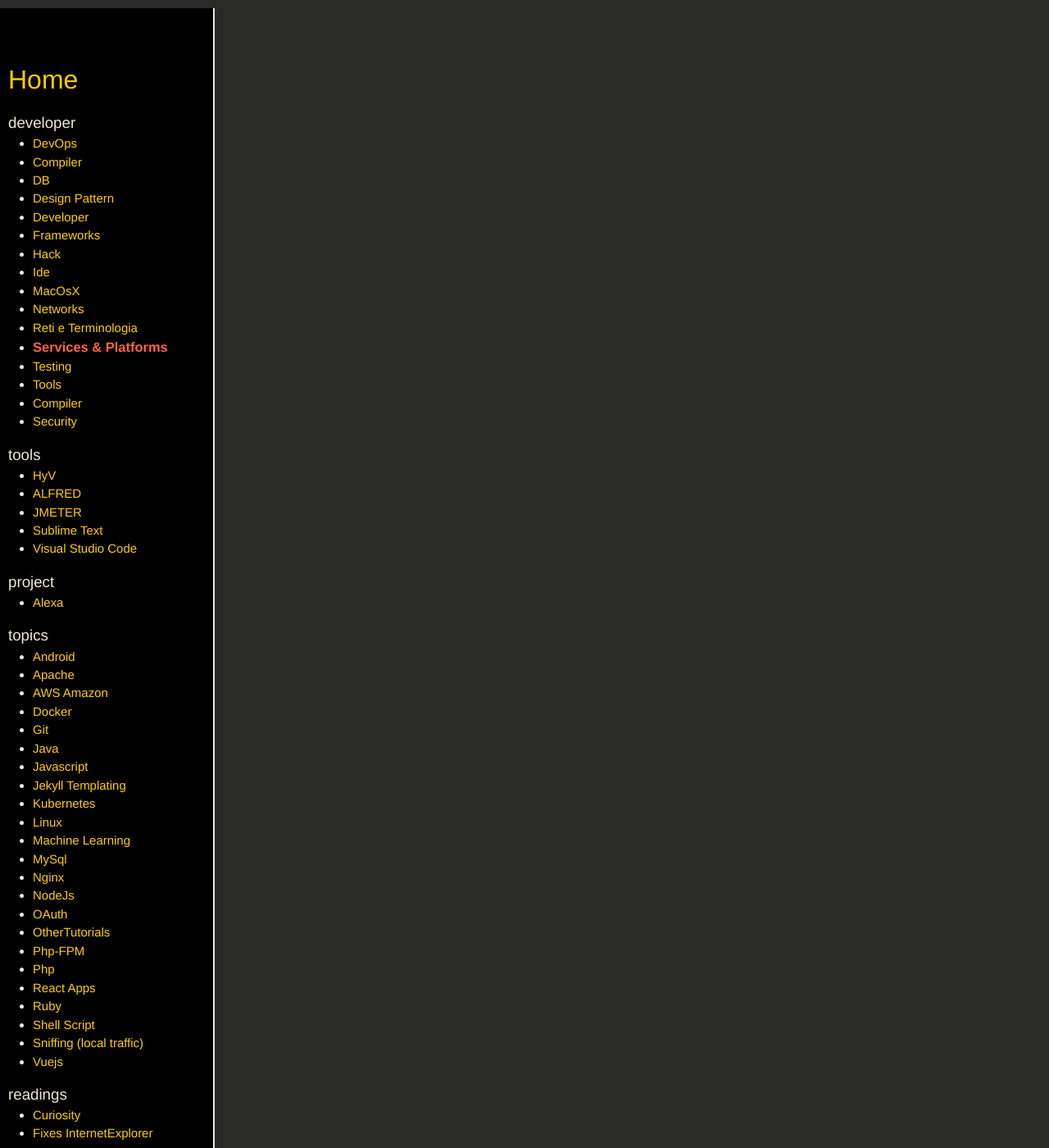
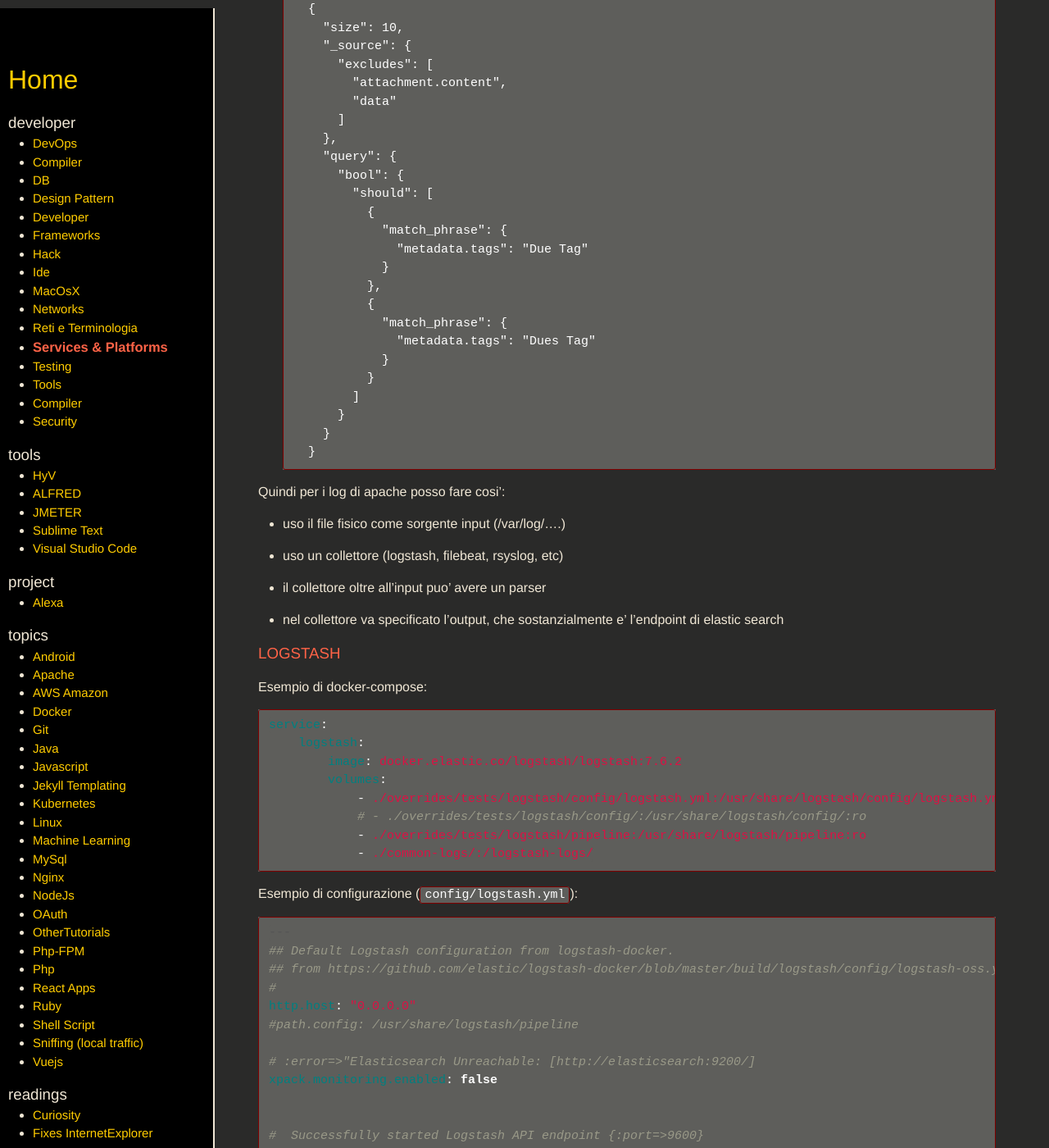
Before and after one commit to SimoSca/own-memo, a Jekyll site: the page built from _pages/developer/services.md, in a window 1280 px wide and 1400 px high, scrolled down 1305 px. Shown: the whole window at 82% size. Built offline with Jekyll 4.4.1, drawn with Linux system fonts in a browser that asks for light colours; nearby versions of some CDN libraries; some of the changed text lies outside the part shown.

Commit message:
[ELK] Docs

`````diff
--- a/_pages/developer/services.md
+++ b/_pages/developer/services.md
@@ -24,3 +24,195 @@
 ### Databases
 
 - [Firebase](https://firebase.google.com/), l'ho visto citato in alcuni progetti, ma non ho approfondito
+
+
+
+ELK
+---
+
+- creazione account x Elastic e Kibana
+
+- creare un tipo di indice: ad es logs/ o projects/ oppure direttamente noidivittoria/
+    ````
+    PUT {{ELASTICSEARCH_HOST}}/documentale
+    ````
+
+- eventualmente creare pipelines:
+    ````
+    PUT {{ELASTICSEARCH_HOST}}/_ingest/pipeline/attachment
+    BODY
+    {
+        "description": "Extract attachment information",
+        "processors": [
+            {
+                "attachment": {
+                    "field": "data"
+                }
+            },
+            {
+                "json": {
+                    "field": "metadata"
+                }
+            }
+        ]
+    }
+    ````
+
+- in caso di pipeline, va specificata durante l'inserimento della entry:
+    ````
+    PUT {{ELASTICSEARCH_HOST}}/documentale/_doc/my_id?pipeline=attachment
+    ````
+
+- esempio complesso di query:
+    ````
+    GET {{ELASTICSEARCH_HOST}}/documentale/_search
+    BODY
+    {
+      "size": 10,
+      "_source": {
+        "excludes": [
+          "attachment.content",
+          "data"
+        ]
+      },
+      "query": {
+        "bool": {
+          "should": [
+            {
+              "match_phrase": {
+                "metadata.tags": "Due Tag"
+              }
+            },
+            {
+              "match_phrase": {
+                "metadata.tags": "Dues Tag"
+              }
+            }
+          ]
+        }
+      }
+    }
+    ````
+
+Quindi per i log di apache posso fare cosi':
+
+- uso il file fisico come sorgente input (/var/log/....)
+
+- uso un collettore (logstash, filebeat, rsyslog, etc)
+
+- il collettore oltre all'input puo' avere un parser
+
+- nel collettore va specificato l'output, che sostanzialmente e' l'endpoint di elastic search
+
+
+
+### LOGSTASH
+
+Esempio di docker-compose:
+
+````yaml
+service:
+    logstash:
+        image: docker.elastic.co/logstash/logstash:7.6.2
+        volumes:
+            - ./overrides/tests/logstash/config/logstash.yml:/usr/share/logstash/config/logstash.yml:ro
+            # - ./overrides/tests/logstash/config/:/usr/share/logstash/config/:ro
+            - ./overrides/tests/logstash/pipeline:/usr/share/logstash/pipeline:ro
+            - ./common-logs/:/logstash-logs/
+````
+
+Esempio di configurazione (`config/logstash.yml`):
+
+````yaml
+---
+## Default Logstash configuration from logstash-docker.
+## from https://github.com/elastic/logstash-docker/blob/master/build/logstash/config/logstash-oss.yml
+#
+http.host: "0.0.0.0"
+#path.config: /usr/share/logstash/pipeline
+
+# :error=>"Elasticsearch Unreachable: [http://elasticsearch:9200/]
+xpack.monitoring.enabled: false
+
+
+#  Successfully started Logstash API endpoint {:port=>9600}
+
+
+
+# original config file
+#http.host: "0.0.0.0"
+#xpack.monitoring.elasticsearch.hosts: [ "http://elasticsearch:9200" ]
+````
+
+Esempio di pipeline (`pipeline/logstash.conf`):
+
+````smartyconfig
+input {
+  # se abilitato [logstash.inputs.beats    ][main] Beats inputs: Starting input listener {:address=>"0.0.0.0:5044"}
+  #beats {
+  #  port => 5044
+  #}
+
+    # questo server per evitare:START, creating Discoverer, Watch with file and sincedb collections;
+    file {
+      path => "/logstash-logs/apache2/*.log"
+      #start_position => "beginning"
+      sincedb_path => "/dev/null"
+    }
+}
+
+
+filter {
+  if [path] =~ "access" {
+    mutate { replace => { "type" => "apache_access" } }
+    grok {
+      match => { "message" => "%{COMBINEDAPACHELOG}" }
+    }
+  }
+  date {
+    match => [ "timestamp" , "dd/MMM/yyyy:HH:mm:ss Z" ]
+  }
+}
+
+output {
+    elasticsearch {
+        hosts => ["https://XXXX:9200"]
+        user => "<elasticsearch_user>"
+        password => "<elasticsearch_pass>"
+        # se non specificato, crea in automatico un indice del tipo logstash-aaaa.mm.gg
+        #index => "linux-logs-test"
+    }
+}
+````
+
+
+Elastic Examples
+
+````
+GET _search
+{
+  "query": {
+    "match_all": {}
+  }
+}
+
+GET /_cat/indices
+
+GET /_ingest/pipeline
+
+PUT /test-index-rsyslog
+
+GET /_cat/indices/test-index-rsyslog
+
+GET /test-index-rsyslog
+
+POST /test-index-rsyslog/_doc/
+{
+    "test" : "hello",
+    "message" : "trying out Elasticsearch"
+}
+````
+
+In `Management > Kibana` devo creare un nuovo `index-pattern` per poter visualizzare i logs nella sezione `Discover`,
+ma la cosa importante da notare e' che posso farlo solamente DOPO aver inserito almento un record per tale index.
+Quindi a quel punto posso usare un index-pattern del tipo `test-index-*`
`````
